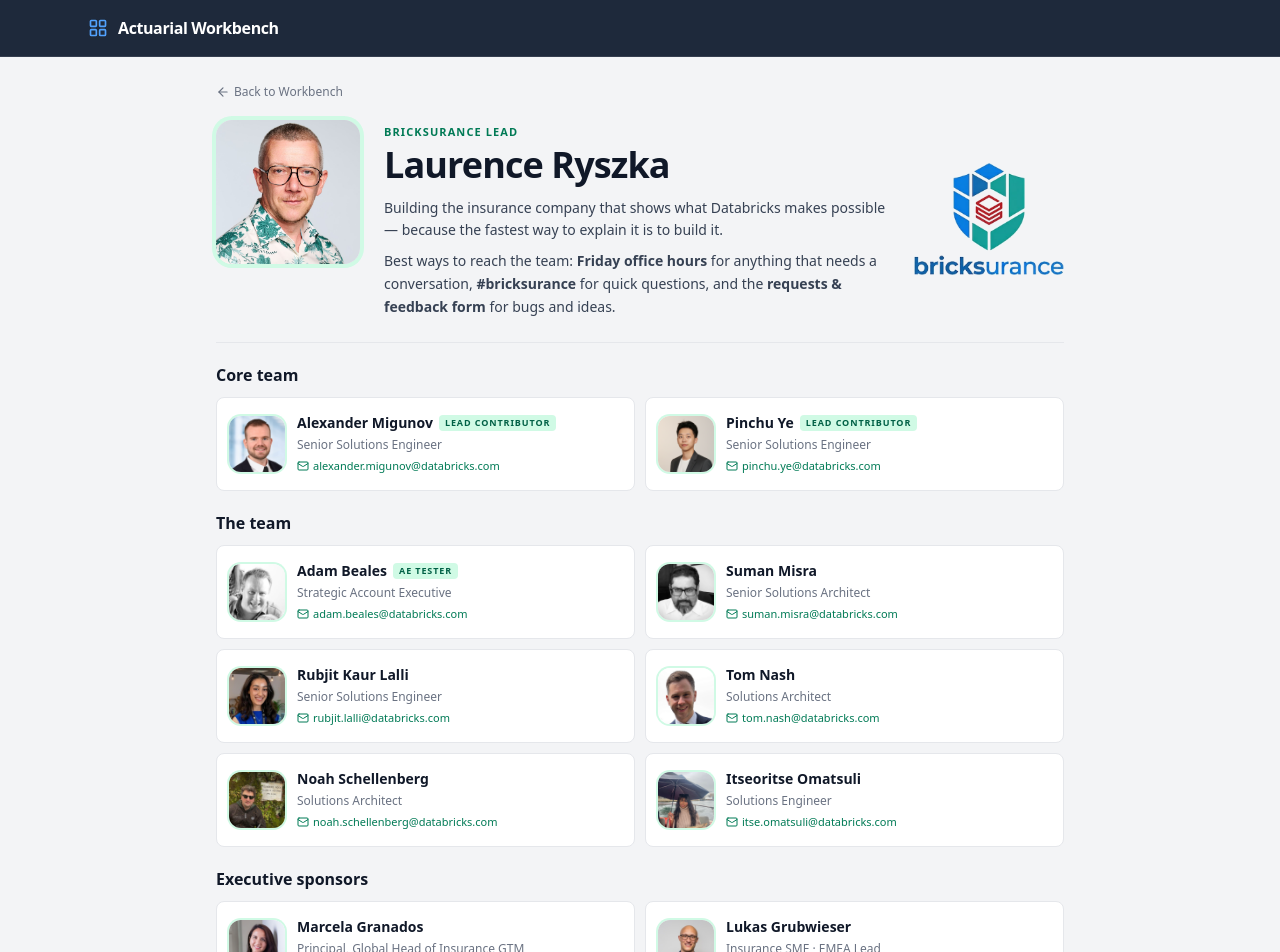
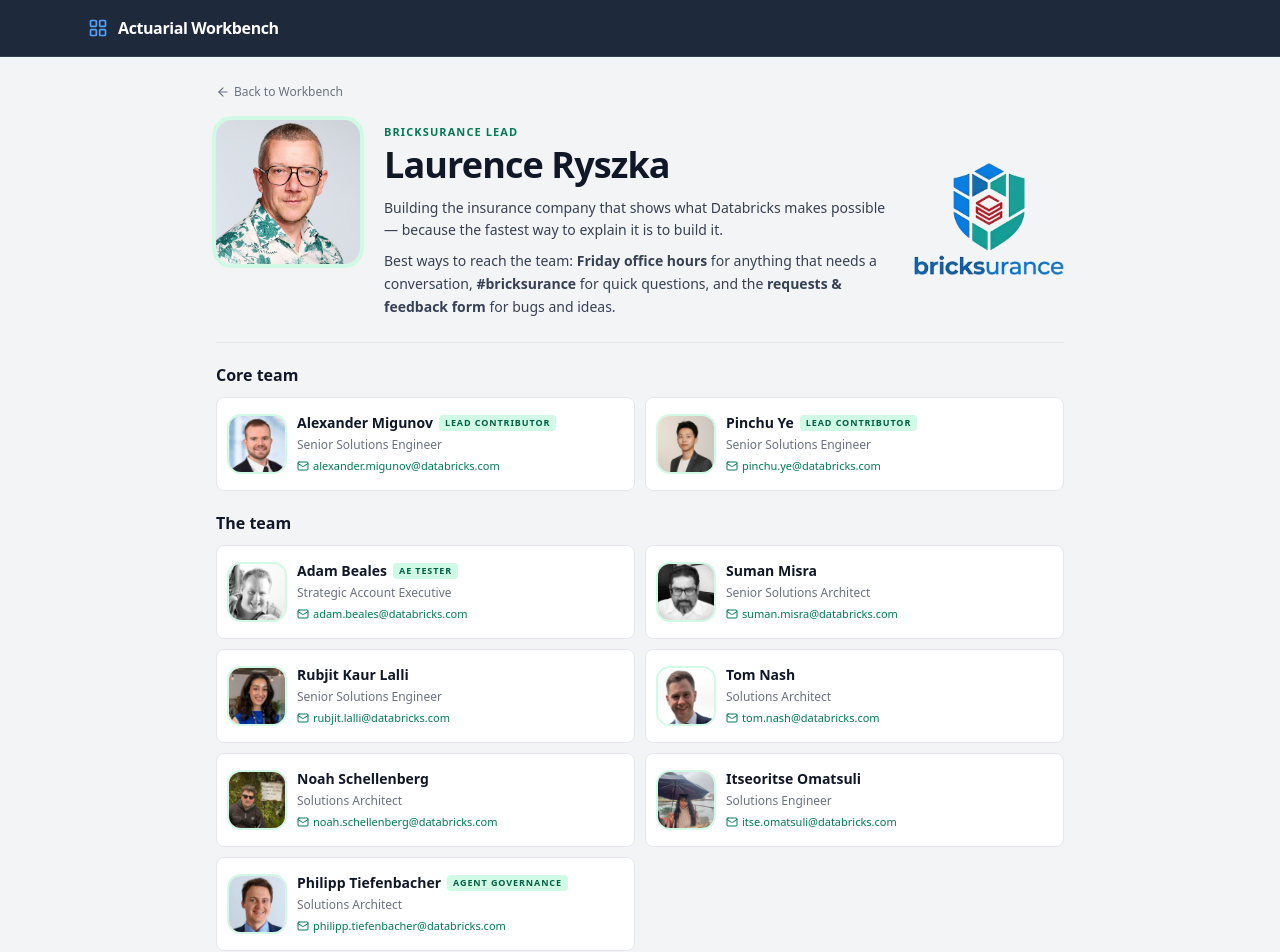
Before and after one commit to wryszka/actuarial-workbench, a React (Vite) app in the folder src/app/frontend/: page /contact in a window 1280 px wide. Shown: the top 952 px of the page. Built offline with nearby package versions, Linux system fonts and the light colour scheme; no server answers.

Commit message:
Add Philipp Tiefenbacher to team (Agent Governance owner); mark ownership on the Agent Governance page
Co-authored-by: Isaac

```diff
--- a/src/app/frontend/src/lib/demo-pages.ts
+++ b/src/app/frontend/src/lib/demo-pages.ts
@@ -56,7 +56,7 @@ export const DEMO_PAGES: Record<string, DemoPage> = {
   'agent-governance': {
     slug: 'agent-governance',
     title: 'Agent Governance',
-    subtitle: 'The control plane for insurance AI agents · DORA / Solvency II',
+    subtitle: 'The control plane for insurance AI agents · DORA / Solvency II · led by Philipp Tiefenbacher',
     blurb:
       'As agents spread across the business — pricing, claims, underwriting, reinsurance — an insurer ' +
       'needs one place to see and control them, not fragmented agents scattered across systems. ' +
--- a/src/app/frontend/src/pages/Contact.tsx
+++ b/src/app/frontend/src/pages/Contact.tsx
@@ -46,6 +46,7 @@ const TEAM: TeamMember[] = [
   { name: 'Tom Nash', title: 'Solutions Architect', email: 'tom.nash@databricks.com', photo: '/tom-nash.png' },
   { name: 'Noah Schellenberg', title: 'Solutions Architect', email: 'noah.schellenberg@databricks.com', photo: '/noah-schellenberg.png' },
   { name: 'Itseoritse Omatsuli', title: 'Solutions Engineer', email: 'itse.omatsuli@databricks.com', photo: '/itse-omatsuli.png' },
+  { name: 'Philipp Tiefenbacher', title: 'Solutions Architect', email: 'philipp.tiefenbacher@databricks.com', photo: '/philipp-tiefenbacher.png', tag: 'Agent Governance' },
 ];
 
 const SPONSORS: TeamMember[] = [
```
Also changed, not shown: src/app/frontend/public/philipp-tiefenbacher.png (added).
